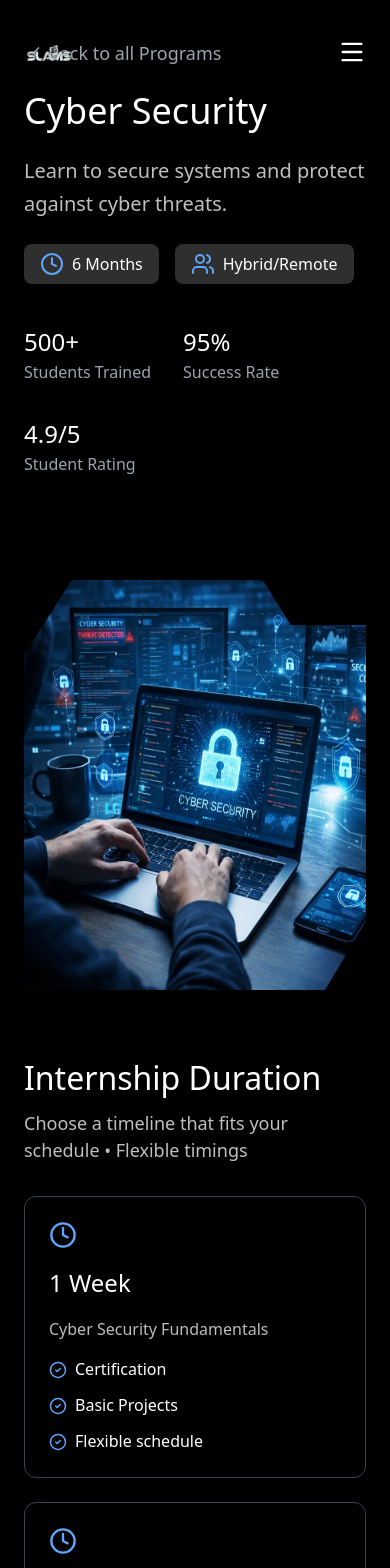
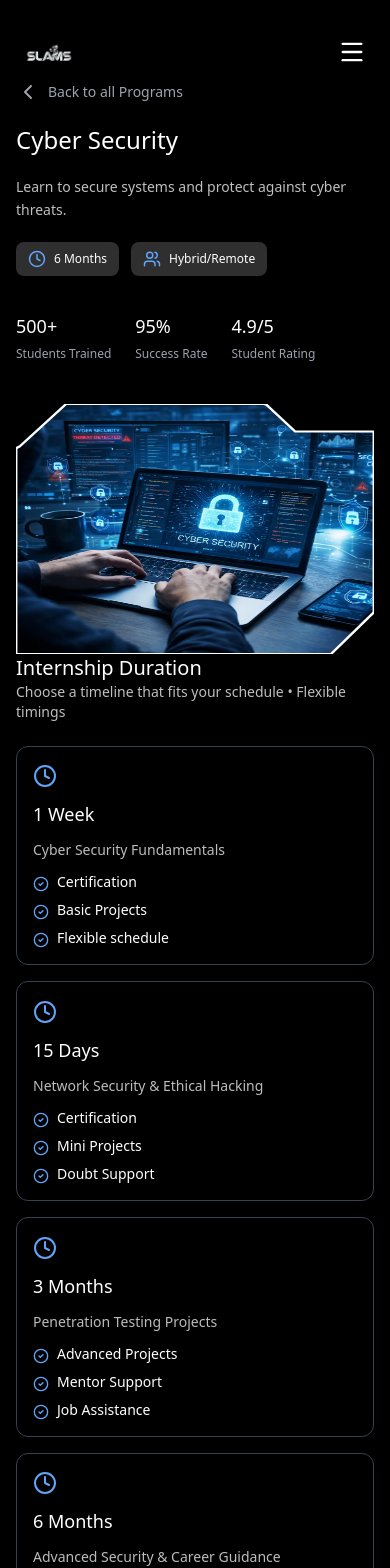
Before and after one commit to Projects-Ziya/slams-edu-tech, a React (Vite) app: page /internship/Cyber in a window 390 px wide. Shown: the top 1568 px of the page. Built offline with nearby package versions, Linux system fonts and the light colour scheme; a web font is replaced by a local one.

Commit message:
added mobile responsive for internship detail page

```diff
--- a/src/components/Footer.tsx
+++ b/src/components/Footer.tsx
@@ -28,7 +28,7 @@ const Footer: React.FC = () => {
           <div className="flex gap-4 mt-6 justify-center md:justify-start flex-wrap">
             <a
                         title="btn"
-               href="#">
+               href="https://www.instagram.com/slams.tech?igsh=MWJnOTVrYXBtbm9tcA==">
               <FaInstagram
                 size={22}
                 className="text-white hover:bg-gradient-to-r hover:from-pink-500 hover:to-purple-500 rounded-md w-8 h-8 p-1 flex items-center justify-center transition-colors duration-300"
@@ -46,7 +46,7 @@ const Footer: React.FC = () => {
 
             <a
             title="btn"
-              href="#"
+              href="https://www.linkedin.com/company/slams-edutech-private-limited/"
               className="hover:bg-blue-600 rounded-md w-8 h-8 flex items-center justify-center transition-colors duration-300"
             >
               <FaLinkedinIn size={18} />
--- a/src/components/InternshipDetails.tsx
+++ b/src/components/InternshipDetails.tsx
@@ -24,84 +24,75 @@ export default function InternshipDetails() {
   const data = internship.find((item) => item.id === id);
   const navigate = useNavigate();
 
-  if (!data) return <div>Internship not found</div>;
+  if (!data) return <div className="text-white p-6">Internship not found</div>;
 
   return (
-    <div className="bg-black text-white px-6 py-10 space-y-16">
+    <div className="w-full mx-auto text-white pt-10 mt-10 px-4 sm:px-6 md:px-12 font-medium text-base sm:text-lg md:text-[20px]">
       <ScrollToTop />
 
-      {/* HERO SECTION */}
-      <div className=" mx-auto grid md:grid-cols-2 gap-16 items-center">
-        <div className="space-y-6">
+      {/* HERO */}
+      <div className="mx-auto grid grid-cols-1 md:grid-cols-2 gap-10 md:gap-16 items-center">
+
+        <div className="space-y-5 sm:space-y-6">
+
           <button
             onClick={() => navigate(-1)}
-            className="text-gray-400 text-[18px] gap-2"
+            className="flex items-center text-gray-400 text-sm sm:text-base gap-2"
           >
-            <ChevronLeft className="pb-1"/>
+            <ChevronLeft />
             Back to all Programs
           </button>
 
-          <h1 className="text-4xl font-medium">{data.title}</h1>
+          <h1 className="text-2xl sm:text-3xl md:text-4xl font-medium">
+            {data.title}
+          </h1>
 
-          <p className="text-[#BFBFBF] text-[20px] leading-relaxed">
+          <p className="text-[#BFBFBF] text-sm sm:text-base md:text-[18px] leading-relaxed">
             {data.description}
           </p>
 
-          <div className="flex flex-wrap gap-4">
-            <button className="bg-[#2F2F2F] flex items-center gap-2 text-[16px] px-4 py-2 rounded-lg">
-              <Clock className="text-blue-400" />
+          <div className="flex flex-wrap gap-3">
+            <button className="bg-[#2F2F2F] flex items-center gap-2 text-xs sm:text-sm px-3 py-2 rounded-lg">
+              <Clock className="text-blue-400" size={18} />
               6 Months
             </button>
 
-            <button className="bg-[#2F2F2F] flex items-center gap-2 text-[16px] px-4 py-2 rounded-lg">
-              <Users className="text-blue-400" />
+            <button className="bg-[#2F2F2F] flex items-center gap-2 text-xs sm:text-sm px-3 py-2 rounded-lg">
+              <Users className="text-blue-400" size={18} />
               Hybrid/Remote
             </button>
           </div>
 
-          <div className="flex flex-wrap items-center gap-8 text-gray-400 pt-4">
+          {/* Stats */}
+          <div className="flex flex-wrap items-center gap-6 sm:gap-8 text-gray-400 pt-4">
+
             <div>
-              <p className="text-white text-[24px] font-medium">500+</p>
-              <span>Students Trained</span>
+              <p className="text-white text-lg sm:text-xl md:text-[22px] font-medium">500+</p>
+              <span className="text-xs sm:text-sm">Students Trained</span>
             </div>
 
             <div className="hidden md:block w-[1px] h-10 bg-gray-600"></div>
 
             <div>
-              <p className="text-white text-[24px] font-medium">95%</p>
-              <span>Success Rate</span>
+              <p className="text-white text-lg sm:text-xl md:text-[22px] font-medium">95%</p>
+              <span className="text-xs sm:text-sm">Success Rate</span>
             </div>
 
             <div className="hidden md:block w-[1px] h-10 bg-gray-600"></div>
 
             <div>
-              <p className="text-white text-[24px] font-medium">4.9/5</p>
-              <span>Student Rating</span>
+              <p className="text-white text-lg sm:text-xl md:text-[22px] font-medium">4.9/5</p>
+              <span className="text-xs sm:text-sm">Student Rating</span>
             </div>
           </div>
         </div>
 
         {/* IMAGE */}
-        <div className="w-full max-w-[700px] h-[450px] mx-auto pt-10">
+        <div className="w-full max-w-[700px] h-[250px] sm:h-[320px] md:h-[450px] mx-auto">
           <svg viewBox="0 0 1 1" preserveAspectRatio="none" className="w-full h-full">
             <defs>
               <clipPath id="customClip2" clipPathUnits="objectBoundingBox">
-                <path d="
-                  M 0.14 0
-                  L 0.69 0
-                  Q 0.7 0 0.705 0.01
-                  L 0.78 0.11
-                  Q 0.785 0.11 0.79 0.11
-                  L 1 0.11
-                  L 1 0.83
-                  Q 1 0.835 0.995 0.84
-                  L 0.88 1
-                  L 0 1
-                  L 0 0.18
-                  Q 0 0.175 0.01 0.17
-                  L 0.14 0
-                  Z
-                " />
+                <path d="M 0.14 0 L 0.69 0 Q 0.7 0 0.705 0.01 L 0.78 0.11 Q 0.785 0.11 0.79 0.11 L 1 0.11 L 1 0.83 Q 1 0.835 0.995 0.84 L 0.88 1 L 0 1 L 0 0.18 Q 0 0.175 0.01 0.17 L 0.14 0 Z" />
               </clipPath>
             </defs>
 
@@ -114,54 +105,42 @@ export default function InternshipDetails() {
             />
 
             <path
-              d="
-                M 0.14 0
-                L 0.69 0
-                Q 0.7 0 0.705 0.01
-                L 0.78 0.11
-                Q 0.785 0.11 0.79 0.11
-                L 1 0.11
-                L 1 0.83
-                Q 1 0.835 0.995 0.84
-                L 0.88 1
-                L 0 1
-                L 0 0.18
-                Q 0 0.175 0.01 0.17
-                L 0.14 0
-                Z
-              "
+              d="M 0.14 0 L 0.69 0 Q 0.7 0 0.705 0.01 L 0.78 0.11 Q 0.785 0.11 0.79 0.11 L 1 0.11 L 1 0.83 Q 1 0.835 0.995 0.84 L 0.88 1 L 0 1 L 0 0.18 Q 0 0.175 0.01 0.17 L 0.14 0 Z"
               fill="none"
               stroke="white"
               strokeWidth="0.008"
-              vectorEffect="non-scaling-stroke"
             />
           </svg>
         </div>
       </div>
 
       {/* DURATION */}
-      <div className=" mx-auto space-y-8">
-        <div className="space-y-2">
-          <p className="text-[32px] font-medium">Internship Duration</p>
-          <p className="text-[#BFBFBF] text-[18px]">
+      <div className="mx-auto space-y-6 sm:space-y-8">
+
+        <div>
+          <p className="text-xl sm:text-2xl md:text-[30px] font-medium">
+            Internship Duration
+          </p>
+          <p className="text-[#BFBFBF] text-sm sm:text-base">
             Choose a timeline that fits your schedule • Flexible timings
           </p>
         </div>
 
-        <div className="grid grid-cols-1 sm:grid-cols-2 md:grid-cols-4 gap-6">
+        <div className="grid grid-cols-1 sm:grid-cols-2 md:grid-cols-4 gap-4 sm:gap-6">
           {data.duration.map((item, i) => (
-            <div key={i} className="border border-gray-700 p-6 rounded-xl space-y-4">
-              <Clock size={28} className="text-blue-400" />
-              <p className="text-[24px]">{item.title}</p>
+            <div key={i} className="border border-gray-700 p-4 sm:p-6 rounded-xl space-y-3 sm:space-y-4">
+              <Clock size={24} className="text-blue-400" />
 
-              <p className="text-[#BCBCBC] text-[16px]">
+              <p className="text-lg sm:text-xl">{item.title}</p>
+
+              <p className="text-[#BCBCBC] text-sm">
                 {data.carddetail[i]}
               </p>
 
-              <ul className="space-y-3">
+              <ul className="space-y-2">
                 {item.points.map((point: string, idx: number) => (
-                  <li key={idx} className="flex items-start gap-2 text-[16px]">
-                    <CircleCheck className="text-blue-400 mt-1" size={18} />
+                  <li key={idx} className="flex items-start gap-2 text-sm">
+                    <CircleCheck className="text-blue-400 mt-1" size={16} />
                     {point}
                   </li>
                 ))}
@@ -171,13 +150,15 @@ export default function InternshipDetails() {
         </div>
       </div>
 
-      {/* WHAT YOU'LL LEARN */}
-      <div className=" mx-auto space-y-6">
-        <h2 className="text-2xl font-semibold text-center">What You'll Learn</h2>
+      {/* LEARN */}
+      <div className="mx-auto space-y-6">
+        <h2 className="text-xl sm:text-2xl font-semibold text-center">
+          What You'll Learn
+        </h2>
 
-        <div className="border border-gray-700 rounded-xl p-10 grid md:grid-cols-2 gap-8">
+        <div className="border border-gray-700 rounded-xl p-5 sm:p-8 grid grid-cols-1 md:grid-cols-2 gap-5 sm:gap-8">
           {data.learn.map((item, i) => (
-            <div key={i} className="flex gap-3 text-[18px]">
+            <div key={i} className="flex gap-3 text-sm sm:text-base">
               <CircleCheck className="text-blue-400 mt-1" />
               {item}
             </div>
@@ -186,19 +167,21 @@ export default function InternshipDetails() {
       </div>
 
       {/* BENEFITS */}
-      <div className=" mx-auto space-y-6">
-        <h2 className="text-2xl font-semibold">What You'll Get</h2>
+      <div className="mx-auto space-y-6">
+        <h2 className="text-xl sm:text-2xl font-semibold">
+          What You'll Get
+        </h2>
 
-        <div className="grid md:grid-cols-3 gap-6">
+        <div className="grid grid-cols-1 md:grid-cols-3 gap-4 sm:gap-6">
           {data.benefits.map((item, i) => {
             const Icon = item.img;
             return (
-              <div key={i} className="border border-gray-700 p-6 rounded-xl space-y-4">
+              <div key={i} className="border border-gray-700 p-5 sm:p-6 rounded-xl space-y-3 sm:space-y-4">
                 <div className="bg-[#4E4E4E] w-10 h-10 flex items-center justify-center rounded-md">
                   <Icon className="w-5 h-5 text-blue-500" />
                 </div>
-                <h3 className="text-[20px]">{item.title}</h3>
-                <p className="text-gray-400 text-[16px]">{item.description}</p>
+                <h3 className="text-base sm:text-lg">{item.title}</h3>
+                <p className="text-gray-400 text-sm">{item.description}</p>
               </div>
             );
           })}
@@ -206,23 +189,28 @@ export default function InternshipDetails() {
       </div>
 
       {/* FORM */}
-      <div className="max-w-[1900px] mx-auto border border-[#7C7C7C] rounded-xl p-10 space-y-6">
-        <p className="text-[28px] font-medium">Apply for this Internship</p>
-        <p className="text-[18px] text-gray-400">All fields marked with * are required</p>
+      <div className="max-w-[1900px] mx-auto border border-[#7C7C7C] rounded-xl p-5 sm:p-8 space-y-5 sm:space-y-6">
+        <p className="text-xl sm:text-2xl font-medium">
+          Apply for this Internship
+        </p>
 
-        <form className="space-y-6">
-          <div className="grid md:grid-cols-2 gap-6">
-            <input className="bg-black border p-3 rounded-xl" placeholder="First Name*" />
-            <input className="bg-black border p-3 rounded-xl" placeholder="Last Name*" />
-            <input className="bg-black border p-3 rounded-xl" placeholder="Phone*" />
-            <input className="bg-black border p-3 rounded-xl" placeholder="Email*" />
+        <p className="text-sm sm:text-base text-gray-400">
+          All fields marked with * are required
+        </p>
+
+        <form className="space-y-5">
+          <div className="grid grid-cols-1 md:grid-cols-2 gap-4 sm:gap-6">
+            <input className="bg-black border p-3 rounded-xl text-sm sm:text-base" placeholder="First Name*" />
+            <input className="bg-black border p-3 rounded-xl text-sm sm:text-base" placeholder="Last Name*" />
+            <input className="bg-black border p-3 rounded-xl text-sm sm:text-base" placeholder="Phone*" />
+            <input className="bg-black border p-3 rounded-xl text-sm sm:text-base" placeholder="Email*" />
           </div>
 
-          <textarea className="w-full bg-black border p-3 rounded-xl" placeholder="Message" />
+          <textarea className="w-full bg-black border p-3 rounded-xl text-sm sm:text-base" placeholder="Message" />
 
-          <input type="file" onChange={handleFileChange} />
+          <input title="internship" type="file" onChange={handleFileChange} className="text-sm" />
 
-          <button className="w-full bg-white text-black py-3 rounded hover:bg-gray-200">
+          <button className="w-full bg-white text-black py-3 rounded hover:bg-gray-200 text-sm sm:text-base">
             SUBMIT
           </button>
         </form>
--- a/src/components/JobDetails.tsx
+++ b/src/components/JobDetails.tsx
@@ -1,12 +1,8 @@
-//https://docs.google.com/spreadsheets/d/1JxvUZXA5hfojOhIwDHTTXUy3avQ9OpsAdyXmyhwARJI/edit?usp=sharing
-
-
 import { useParams, Link } from "react-router-dom";
 import { openings } from "@/data/openings";
 import { useState } from "react";
-import { Briefcase, MapPin, Clock,CircleChevronLeft} from "lucide-react";
+import { Briefcase, MapPin, Clock, CircleChevronLeft } from "lucide-react";
 import { toast } from "sonner";
-
 
 export default function JobDetails() {
   const { id } = useParams();
@@ -22,7 +18,7 @@ export default function JobDetails() {
   });
 
   if (!job) {
-    return <div className="text-white p-10">Job not found</div>;
+    return <div className="text-white p-6">Job not found</div>;
   }
 
   const handleChange = (e: any) => {
@@ -69,7 +65,6 @@ export default function JobDetails() {
       });
 
     } catch (error) {
-
       toast.error("Something went wrong. Please try again.", {
         style: {
           background: "#dc2626",
@@ -77,118 +72,134 @@ export default function JobDetails() {
           border: "none"
         }
       });
-
     }
   };
 
   return (
-    <div className="w-full mx-auto text-white pt-16 px-12 font-medium text-[20px]">
+    <div className="w-full mx-auto text-white pt-10 mt-10 px-4 sm:px-6 md:px-12 font-medium text-base sm:text-lg md:text-[20px]">
 
-      <Link to="/careers" className="text-[#A7A7A7] text-[20px] font-medium mb-6 pt-6 inline-block">
+      {/* Back */}
+    <Link to="/careers" className="flex items-center text-[#A7A7A7] text-sm sm:text-base md:text-[20px] mb-6 pt-4">
       <CircleChevronLeft className="mr-2"/>
          Back to all positions
       </Link>
 
-      <div className="bg-[#1b1b1b] rounded-2xl p-8 mb-8">
-        <h1 className="text-[40px] font-medium mb-4">{job.title}</h1>
+      {/* Job Info */}
+      <div className="bg-[#1b1b1b] rounded-2xl p-4 sm:p-6 md:p-8 mb-6">
+        <h1 className="text-2xl sm:text-3xl md:text-[40px] mb-4">
+          {job.title}
+        </h1>
 
-        <div className="flex gap-6 text-gray-400 text-sm mb-6">
-          <div className="flex items-center font-medium text-[24px] gap-2">
-            <Briefcase size={20} />
+        <div className="flex flex-col sm:flex-row sm:flex-wrap gap-4 text-gray-400 mb-6">
+
+          <div className="flex items-center gap-2 text-sm sm:text-base md:text-[20px]">
+            <Briefcase size={18} />
             {job.type}
           </div>
 
-          <div className="flex items-center font-medium text-[24px] gap-2">
-            <MapPin size={20} />
+          <div className="flex items-center gap-2 text-sm sm:text-base md:text-[20px]">
+            <MapPin size={18} />
             {job.location}
           </div>
 
-          <div className="flex items-center font-medium text-[24px] gap-2">
-            <Clock size={20} />
+          <div className="flex items-center gap-2 text-sm sm:text-base md:text-[20px]">
+            <Clock size={18} />
             {job.posted}
           </div>
         </div>
 
-        <h3 className="text-[32px] font-medium mb-2">About the role</h3>
-        <p className="text-[#B9B9B9] font-medium text-[24px]">{job.about}</p>
+        <h3 className="text-lg sm:text-xl md:text-[28px] mb-2">
+          About the role
+        </h3>
+
+        <p className="text-[#B9B9B9] text-sm sm:text-base md:text-[20px]">
+          {job.about}
+        </p>
       </div>
 
-      <div className="bg-[#1b1b1b] rounded-2xl p-8 mb-8">
-        <h3 className="text-[32px] font-medium mb-4">Key Responsibilities</h3>
+      {/* Responsibilities */}
+      <div className="bg-[#1b1b1b] rounded-2xl p-4 sm:p-6 md:p-8 mb-6">
+        <h3 className="text-lg sm:text-xl md:text-[28px] mb-4">
+          Key Responsibilities
+        </h3>
 
-        <ul className="list-disc ml-6 text-[#B9B9B9] space-y-2 text-[24px]">
+        <ul className="list-disc ml-5 text-[#B9B9B9] space-y-2 text-sm sm:text-base md:text-[20px]">
           {job.responsibilities.map((item, i) => (
             <li key={i}>{item}</li>
           ))}
         </ul>
       </div>
 
-      <div className="bg-[#1b1b1b] rounded-2xl p-8 mb-8">
-        <h3 className="text-[32px] font-medium mb-4">Qualifications</h3>
+      {/* Qualifications */}
+      <div className="bg-[#1b1b1b] rounded-2xl p-4 sm:p-6 md:p-8 mb-6">
+        <h3 className="text-lg sm:text-xl md:text-[28px] mb-4">
+          Qualifications
+        </h3>
 
-        <ul className="list-disc ml-6 text-[#B9B9B9] space-y-2 text-[24px]">
+        <ul className="list-disc ml-5 text-[#B9B9B9] space-y-2 text-sm sm:text-base md:text-[20px]">
           {job.qualifications.map((item, i) => (
             <li key={i}>{item}</li>
           ))}
         </ul>
       </div>
 
-      <div className="bg-[#1b1b1b] rounded-2xl p-8">
-        <h3 className="text-[32px] font-medium mb-4">Apply for this Position</h3>
+      {/* Form */}
+      <div className="bg-[#1b1b1b] rounded-2xl p-4 sm:p-6 md:p-8">
+        <h3 className="text-lg sm:text-xl md:text-[28px] mb-4">
+          Apply for this Position
+        </h3>
 
-        <p className="text-gray-400 text-[24px] mb-6">
+        <p className="text-gray-400 text-sm sm:text-base mb-6">
           All fields marked with * are required
         </p>
 
         <form onSubmit={handleSubmit} className="space-y-4">
 
-          <div className="grid md:grid-cols-2 gap-4">
+          <div className="grid grid-cols-1 md:grid-cols-2 gap-4">
 
             <div>
-              <label className="text-[24px]">First Name *</label>
+              <label className="text-sm sm:text-base">First Name *</label>
               <input
               title="firstname"
                 name="firstName"
                 value={form.firstName}
                 onChange={handleChange}
-                className="w-full mt-1 bg-black border border-gray-700 rounded-md p-3"
+                className="w-full mt-1 bg-black border border-gray-700 rounded-md p-3 text-sm sm:text-base"
                 required
               />
             </div>
 
             <div>
-              <label className="text-[24px]">Last Name *</label>
+              <label className="text-sm sm:text-base">Last Name *</label>
               <input
-              title="lastname"
                 name="lastName"
                 value={form.lastName}
                 onChange={handleChange}
-                className="w-full mt-1 bg-black border border-gray-700 rounded-md p-3"
+                className="w-full mt-1 bg-black border border-gray-700 rounded-md p-3 text-sm sm:text-base"
                 required
               />
             </div>
 
             <div>
-              <label className="text-[24px]">Phone Number *</label>
+              <label className="text-sm sm:text-base">Phone Number *</label>
               <input
               title="phone"
                 name="phone"
                 value={form.phone}
                 onChange={handleChange}
-                className="w-full mt-1 bg-black border border-gray-700 rounded-md p-3"
+                className="w-full mt-1 bg-black border border-gray-700 rounded-md p-3 text-sm sm:text-base"
                 required
               />
             </div>
 
             <div>
-              <label className="text-[24px]">Email *</label>
+              <label className="text-sm sm:text-base">Email *</label>
               <input
-              title="email"
                 name="email"
                 type="email"
                 value={form.email}
                 onChange={handleChange}
-                className="w-full mt-1 bg-black border border-gray-700 rounded-md p-3"
+                className="w-full mt-1 bg-black border border-gray-700 rounded-md p-3 text-sm sm:text-base"
                 required
               />
             </div>
@@ -196,15 +207,17 @@ export default function JobDetails() {
           </div>
 
           <div>
-            <label className="text-[24px]">Why join Slams Edu Tech?</label>
+            <label className="text-sm sm:text-base">
+              Why join Slams Edu Tech?
+            </label>
 
             <textarea
               name="motivation"
               value={form.motivation}
               onChange={handleChange}
               rows={5}
-              placeholder="share your motivations..."
-              className="w-full mt-1 bg-black border border-gray-700 rounded-md p-3"
+              placeholder="Share your motivations..."
+              className="w-full mt-1 bg-black border border-gray-700 rounded-md p-3 text-sm sm:text-base"
             />
           </div>
 
@@ -212,7 +225,7 @@ export default function JobDetails() {
             type="submit"
             className="w-full bg-white text-black py-3 rounded-md font-medium mt-4
             transition-all duration-300
-  hover:-translate-y-1 hover:bg-gray-200"
+            hover:-translate-y-1 hover:bg-gray-200 text-sm sm:text-base"
           >
             SUBMIT
           </button>
--- a/src/components/Navbar.tsx
+++ b/src/components/Navbar.tsx
@@ -83,6 +83,7 @@ const Navbar: React.FC = () => {
         {/* Close Button */}
         <div className="flex items-center px-4 py-4 border-b border-white/10">
           <button
+          title="back"
             onClick={() => setMenuOpen(false)}
             className="text-white border rounded-full p-2 hover:text-gray-300 transition"
           >
--- a/src/components/Segment.tsx
+++ b/src/components/Segment.tsx
@@ -106,10 +106,13 @@ const Segment = ({
             `}
           >
             <image
+
               href={member}
               width="210"
               height="310"
               preserveAspectRatio="xMidYMid slice"
+                aria-label={memberData.name}
+
             />
           </g>
         </g>
--- a/src/components/TeamCircle.tsx
+++ b/src/components/TeamCircle.tsx
@@ -41,7 +41,7 @@ const teamGroups: TeamMember[][] = [
   [
     { id: 1, name: "Anugrah Sivadasan", role: "Frontend Developer", image: member1 },
     { id: 2, name: "Jesna", role: "Finance Head", image: member2 },
-    { id: 3, name: "Ashvin Kunnirikkal", role: "AI/ML Engineer", image: member3 },
+    { id: 3, name: "Ashvin Kunnirikkal", role: "AI/ML Developer", image: member3 },
     { id: 4, name: "Akshay", role: "Frontend Developer", image: member4 },
     { id: 5, name: "Athulya Jinu", role: "UI/UX Developer", image: member5 },
     { id: 6, name: "Cinda Sibichan", role: "Python Developer", image: member6 },
--- a/src/sections/Home/FounderMessage.tsx
+++ b/src/sections/Home/FounderMessage.tsx
@@ -146,6 +146,7 @@ transition={{ duration: 0.7, ease: [0.25, 0.1, 0.25, 1] }}
 
             {/* Image */}
             <img
+            title="team"
               src={ceo}
               className="w-full h-full object-cover  "
               style={{ clipPath: "url(#founderClip)" }}
```
Also changed, not shown: src/components/ServiceDetails.tsx (+40 -38 lines), src/pages/Careers.tsx (+4 -10 lines). Lines whose indentation alone changed are shown as unchanged.
